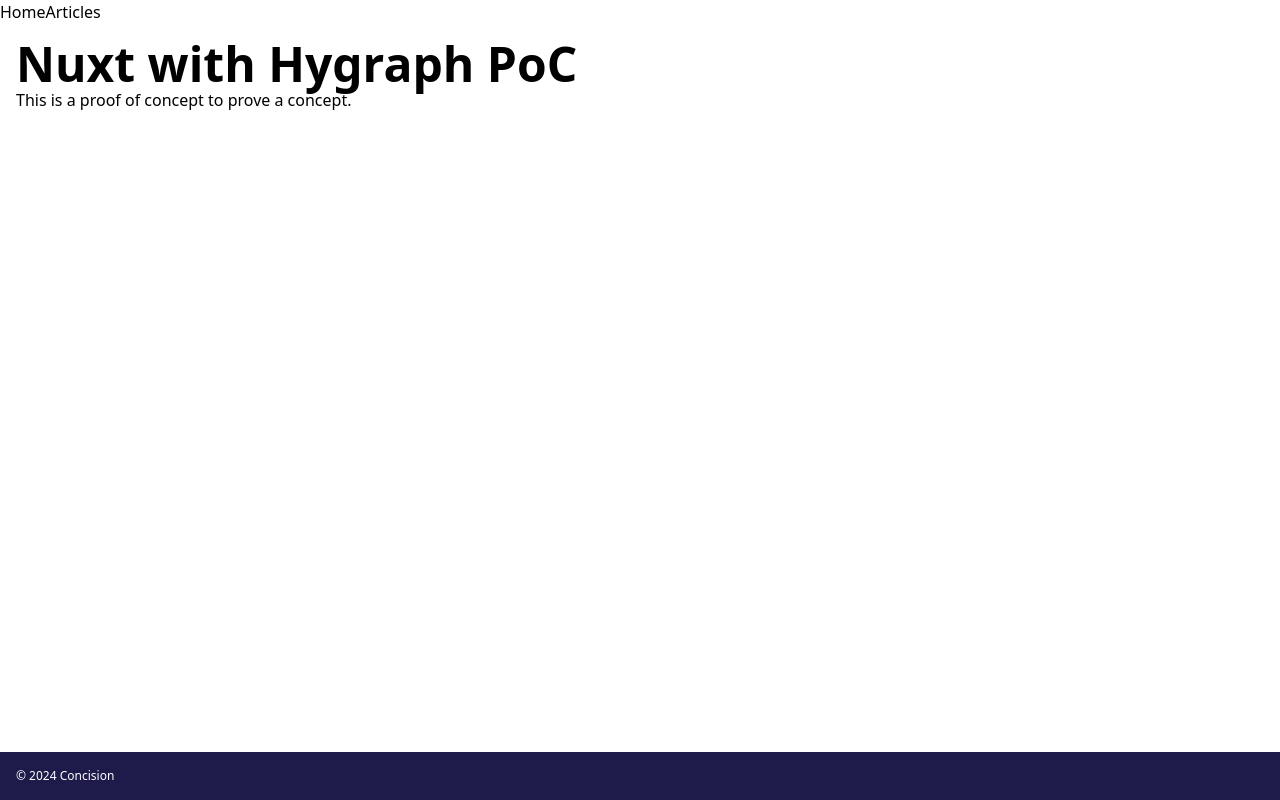
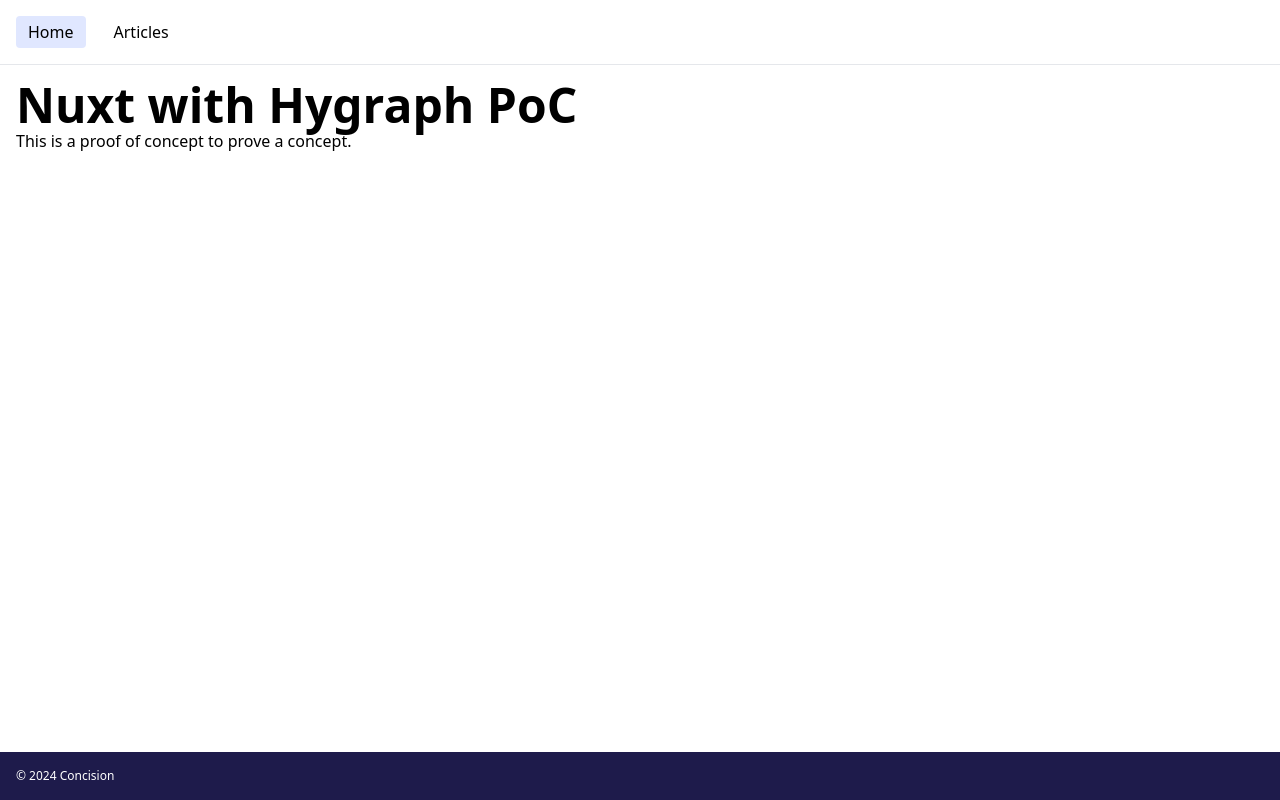
Before and after one commit to JessRascal/nuxt-with-hygraph-poc, a Nuxt app: page / in a window 1280 px wide. Built offline with nearby package versions, Linux system fonts and the light colour scheme.

Commit message:
AppNav: Basic styling

```diff
--- a/components/AppNav.vue
+++ b/components/AppNav.vue
@@ -1,10 +1,15 @@
 <script setup lang="ts"></script>
 
 <template>
-  <nav>
-    <NuxtLink to="/">Home</NuxtLink>
-    <NuxtLink to="/articles">Articles</NuxtLink>
+  <nav class="flex gap-x-4 p-4 bg-white border-b border-b-gray-200">
+    <NavItem to="/" label="Home" />
+    <NavItem to="/articles" label="Articles" />
   </nav>
 </template>
 
-<style scoped></style>
+<style scoped>
+.router-link-active,
+.router-link-exact-active {
+  @apply bg-primary-100 rounded;
+}
+</style>
--- /dev/null
+++ b/components/NavItem.vue
@@ -0,0 +1,27 @@
+<script setup lang="ts">
+defineProps({
+  to: {
+    type: String,
+    required: true,
+  },
+  label: {
+    type: String,
+    required: true,
+  },
+});
+</script>
+
+<template>
+  <NuxtLink
+    :to="to"
+    class="px-3 py-1 rounded hover:bg-primary-100 transition-colors"
+    >{{ label }}</NuxtLink
+  >
+</template>
+
+<style scoped>
+.router-link-active,
+.router-link-exact-active {
+  @apply bg-primary-100;
+}
+</style>
```
